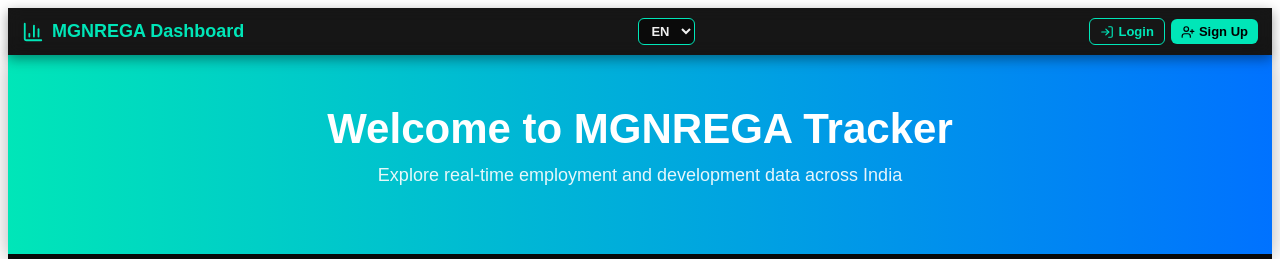
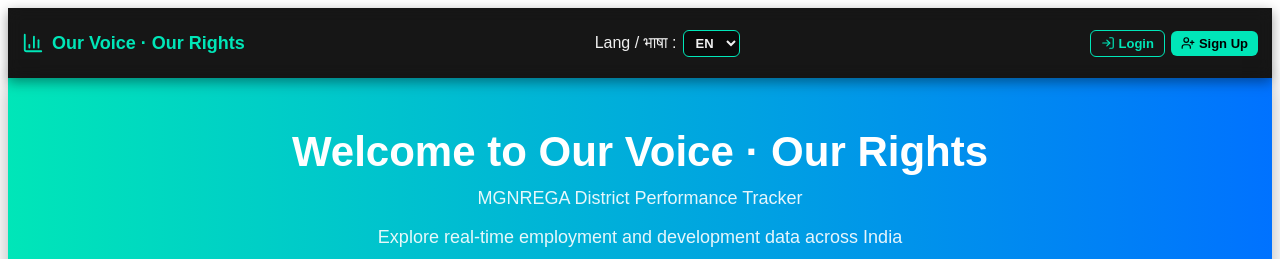
Before and after one commit to Yaswanth1003/mgnrega-tracker-app, a React (Vite) app: page / in a window 1280 px wide. Shown: the top 259 px of the page. Built offline with nearby package versions, Linux system fonts and the light colour scheme; no server answers.

Commit message:
Updated Title

```diff
--- a/src/App.jsx
+++ b/src/App.jsx
@@ -113,7 +113,7 @@ function App() {
         >
           <BarChart3 size={22} color="#00e6b8" />
           <span className="nav-title">
-            {Translations[lang]?.dashboard_title || "MGNREGA Dashboard"}
+            {Translations[lang]?.dashboard_title || "Our Voice · Our Rights"}
           </span>
         </div>
 
@@ -124,6 +124,9 @@ function App() {
             gap: "6px",
           }}
         >
+          <div class="lang1">
+            <p>Lang / भाषा : </p>
+          </div>
           <select
             id="langSelect"
             value={lang}
@@ -194,10 +197,17 @@ function App() {
 
         <style>
           {`
+          .lang1{
+          text-align:center;
+          }
             @media (max-width: 640px) {
               .nav-title {
                 display: none;
               }
+                .lang1{
+                display:none;
+                }
+
             }
           `}
         </style>
@@ -213,8 +223,13 @@ function App() {
         }}
       >
         <h1 style={{ margin: 0, fontSize: "42px", fontWeight: "700" }}>
-          {Translations[lang]?.welcome_msg || "Welcome to MGNREGA Tracker"}
+          {Translations[lang]?.welcome_msg ||
+            "Welcome to Our Voice · Our Rights"}
         </h1>
+        <p style={{ marginTop: "12px", fontSize: "18px", opacity: 0.9 }}>
+          {Translations[lang]?.explore_data1 ||
+            "MGNREGA District Performance Tracker"}
+        </p>
         <p style={{ marginTop: "12px", fontSize: "18px", opacity: 0.9 }}>
           {Translations[lang]?.explore_data ||
             "Explore real-time employment and development data across India"}
--- a/src/components/Translations.jsx
+++ b/src/components/Translations.jsx
@@ -1,9 +1,10 @@
 const Translations = {
   en: {
-    dashboard_title: "MGNREGA Dashboard",
-    welcome_msg: "Welcome to MGNREGA Tracker",
+    dashboard_title: "Our Voice · Our Rights",
+    welcome_msg: "Welcome to Our Voice · Our Rights",
     explore_data:
       "Explore real-time employment and development data across India",
+    explore_data1: "MGNREGA District Performance Tracker",
     real_time_data: "Real-time Data",
     trend_analysis: "Trend Analysis",
     project_insights: "Project Insights",
@@ -34,10 +35,11 @@ const Translations = {
     works_trend: "🏗️ Works Taken Up (Last 6 Months)",
   },
   hi: {
-    dashboard_title: "एमजीएनआरईजीए डैशबोर्ड",
-    welcome_msg: "एमजीएनआरईजीए ट्रैकर में आपका स्वागत है",
+    dashboard_title: "हमारी आवाज़ · हमारे अधिकार",
+    welcome_msg: "हमारी आवाज़ · हमारे अधिकार में आपका स्वागत है",
     explore_data:
       "भारत में रोजगार और विकास डेटा को वास्तविक समय में एक्सप्लोर करें",
+    explore_data1: "एम जी एन आर ई जी ए जिला प्रदर्शन ट्रैकर",
     real_time_data: "रीयल-टाइम डेटा",
     trend_analysis: "रुझान विश्लेषण",
     project_insights: "परियोजना अंतर्दृष्टि",
@@ -70,10 +72,11 @@ const Translations = {
     works_trend: "🏗️ लिए गए कार्य (पिछले 6 महीने)",
   },
   te: {
-    dashboard_title: "ఎంఎజి‌ఎన్‌ఆర్‌ఇజిఎ డ్యాష్‌బోర్డ్",
-    welcome_msg: "ఎంఎజి‌ఎన్‌ఆర్‌ఇజిఎ ట్రాకర్‌కి స్వాగతం",
+    dashboard_title: "మా వాయిస్ · మా హక్కులు",
+    welcome_msg: "మా వాయిస్ · మా హక్కులకి స్వాగతం",
     explore_data:
       "భారతదేశంలో ఉద్యోగ మరియు అభివృద్ధి డేటాను రియల్ టైమ్‌లో అన్వేషించండి",
+    explore_data1: "ఎం జి ఎన్ ఆర్ ఈ జి ఏ జిల్లా పనితీరు ట్రాకర్",
     real_time_data: "రియల్-టైమ్ డేటా",
     trend_analysis: "పరిణామ విశ్లేషణ",
     project_insights: "ప్రాజెక్ట్ సమాచారం",
```
